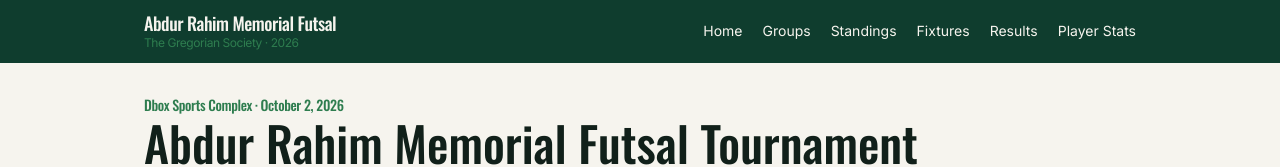
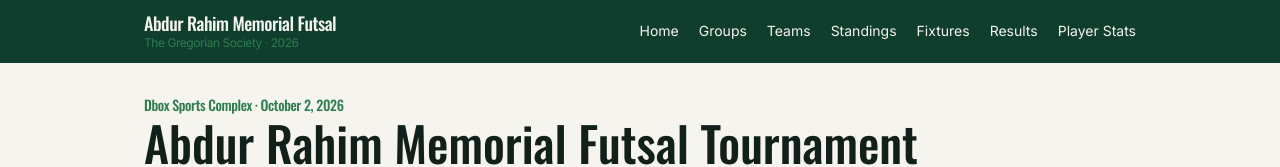
Before and after one commit to TAHZIB-RAHMAN-HRITTIK/TGS-Futsal, a Next.js app in the folder tgs-futsal-tracker/: page / in a window 1280 px wide. Shown: the top 167 px of the page. Built offline with nearby package versions, Linux system fonts and the light colour scheme; no server answers; the database is empty.

Commit message:
Update layout.tsx

```diff
--- a/tgs-futsal-tracker/app/layout.tsx
+++ b/tgs-futsal-tracker/app/layout.tsx
@@ -23,6 +23,7 @@ export const metadata: Metadata = {
 const NAV_LINKS = [
   { href: "/", label: "Home" },
   { href: "/groups", label: "Groups" },
+  { href: "/teams", label: "Teams" },
   { href: "/standings", label: "Standings" },
   { href: "/fixtures", label: "Fixtures" },
   { href: "/results", label: "Results" },
```
